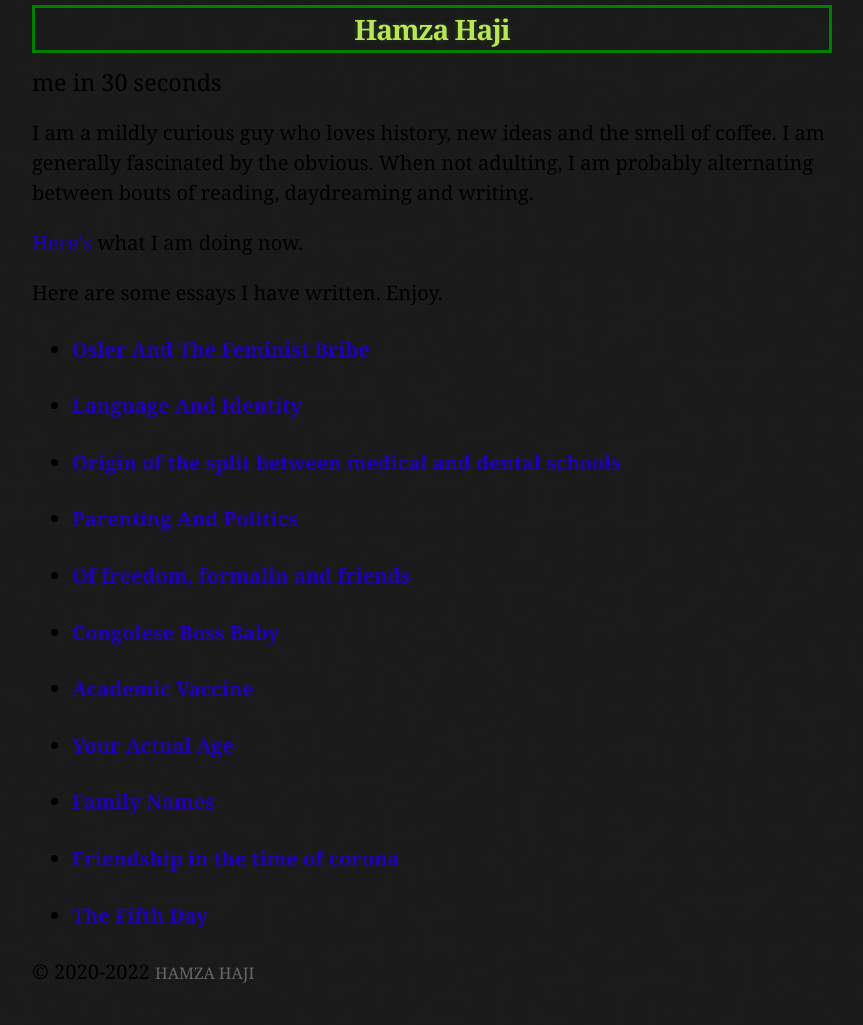
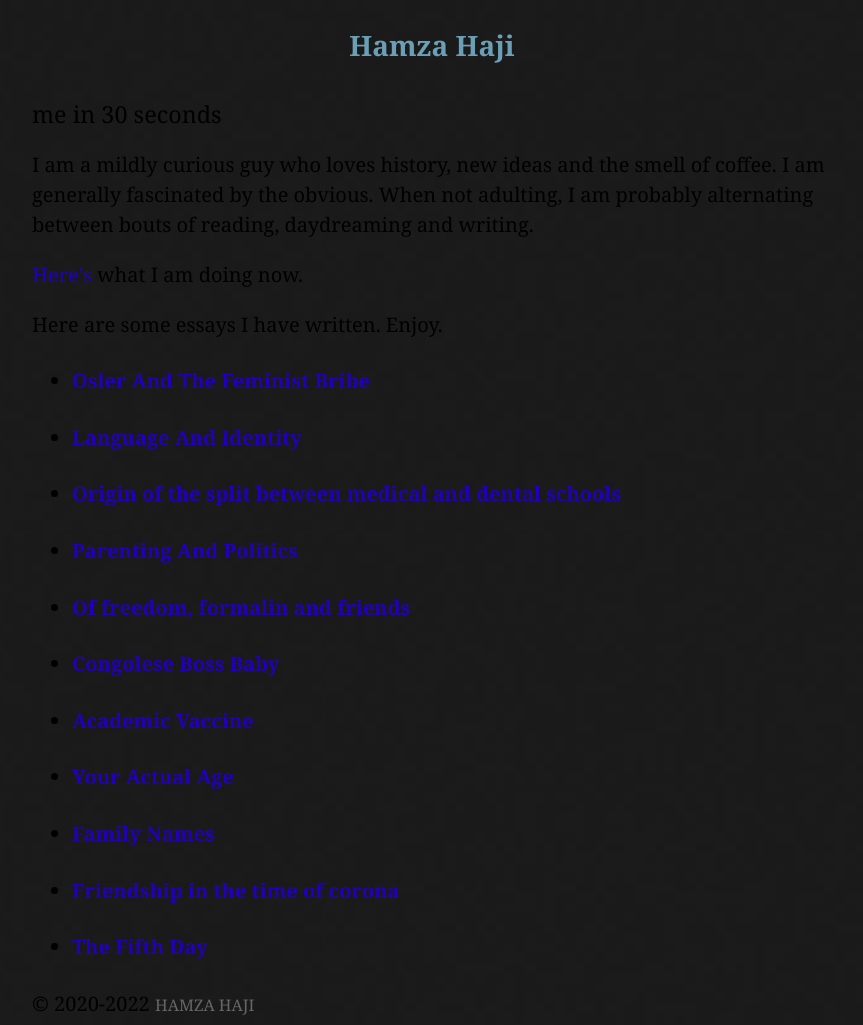
Before and after one commit to habasweiny/habasweiny.github.io, a Jekyll site: the page built from index.html, in a window 1280 px wide. Shown: the whole page, without its empty margins (208-1071 px from the left). Built offline with Jekyll 4.4.1, drawn with Linux system fonts in a browser that asks for light colours; before the commit the page ends 993 px from its top, so only the background shows below that.

Commit message:
Update main.scss

```diff
--- a/_sass/main.scss
+++ b/_sass/main.scss
@@ -113,15 +113,9 @@
 header h1 {
   font-size: 28px;
   line-height: 1.5;
-  margin: 0 auto;
   font-weight: bold;
   font-family: Georgia, serif;
-  color: #b5e853;
-  text-shadow: 0 1px 1px rgba(0, 0, 0, 0.1),
-               0 0 5px rgba(181, 232, 83, 0.1),
-               0 0 10px rgba(181, 232, 83, 0.1);
-  letter-spacing: -1px;
-  border:  3px solid green;
+  color: #6a9fb5;
  }
 #a-title {
   text-decoration: none;
```
